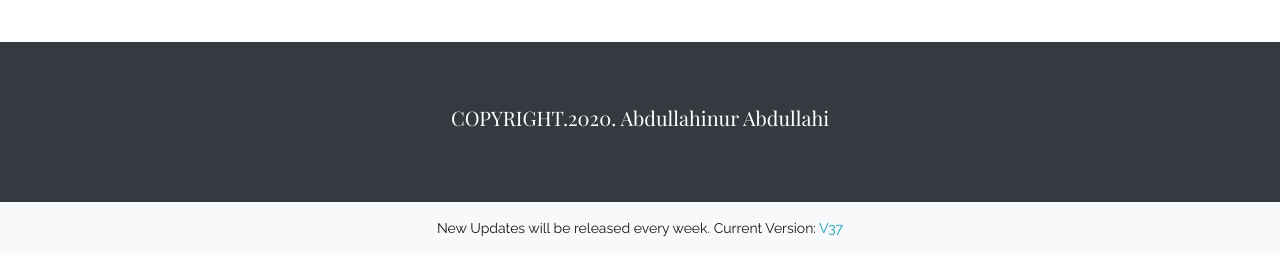
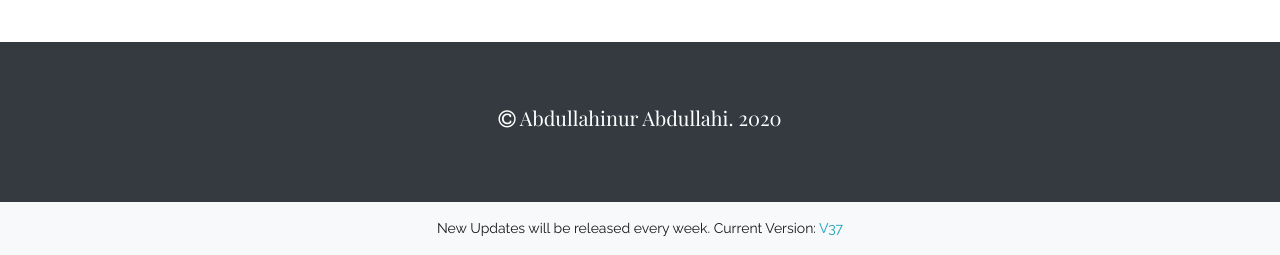
Before and after one commit to SandyAbdullahi/django-blog, a Django app: page /about/ in a window 1280 px wide. Shown: the part 658-913 px from the top of the page. Run offline with Django 3.2, Linux system fonts and the light colour scheme; parts of the project's set-up code (start-up, migrations or seed data) failed here and were passed over; some libraries are stand-ins or nearby versions.

Commit message:
add fontawesome cdn

```diff
--- a/static/css/styles.css
+++ b/static/css/styles.css
@@ -29,7 +29,7 @@ h5 {
 
 
 
-}
+
 
 .jumbotron img {
 
--- a/templates/base.html
+++ b/templates/base.html
@@ -20,6 +20,7 @@
     {% block styles %}
     {% bootstrap_css %}
     <link rel="stylesheet" href="{% static "css/styles.css" %}">
+    <link rel="stylesheet" href="https://stackpath.bootstrapcdn.com/font-awesome/4.7.0/css/font-awesome.min.css">
     {% endblock  %}
 
 </head>
--- a/templates/include/footer.html
+++ b/templates/include/footer.html
@@ -1,7 +1,7 @@
 <footer class="mt-5  sticky-bottom" >
     <div class="text-center container-fluid vh-50 bg-dark">
 
-        <h1 class="h5 text-white font-weight-light">COPYRIGHT.2020. Abdullahinur Abdullahi</h1>
+        <h1 class="h5 text-white font-weight-light"><i class="fa fa-copyright" aria-hidden="true"></i> Abdullahinur Abdullahi. 2020</h1>
 
     </div>
 </footer>
```
